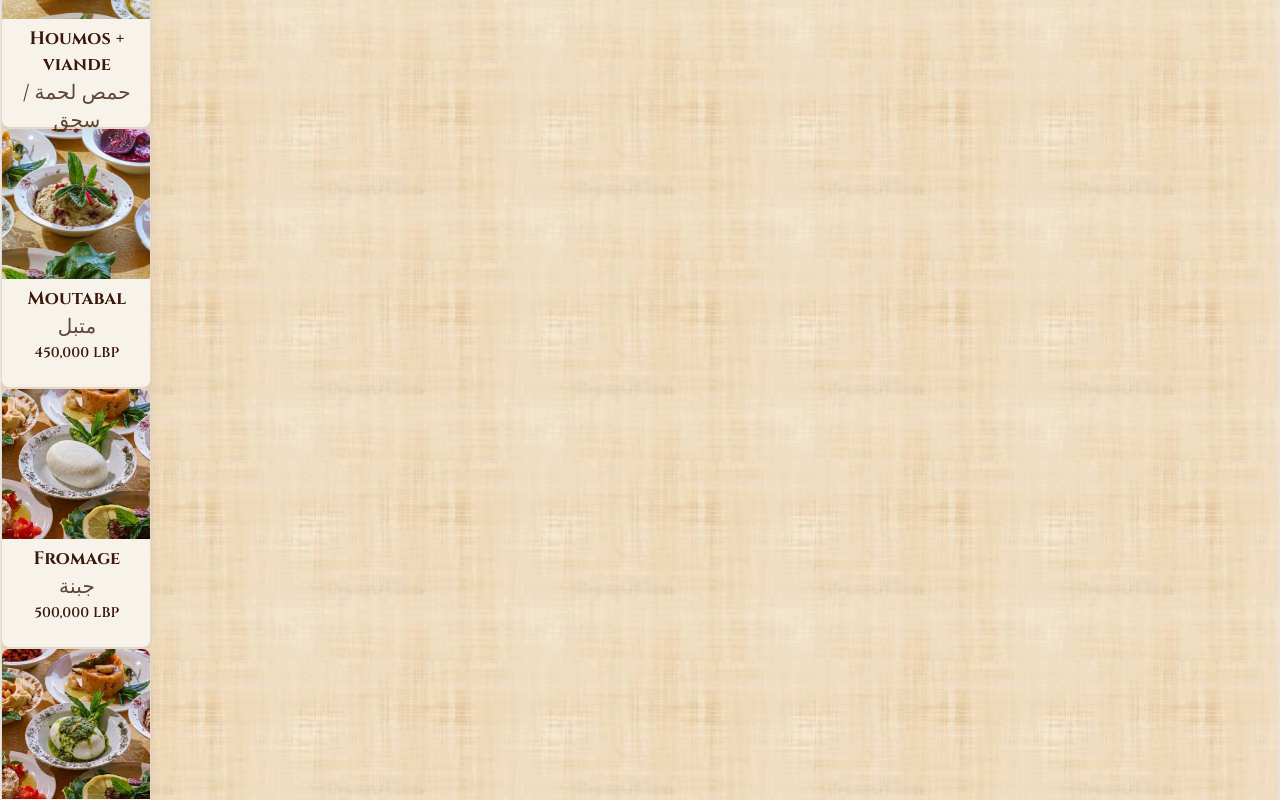
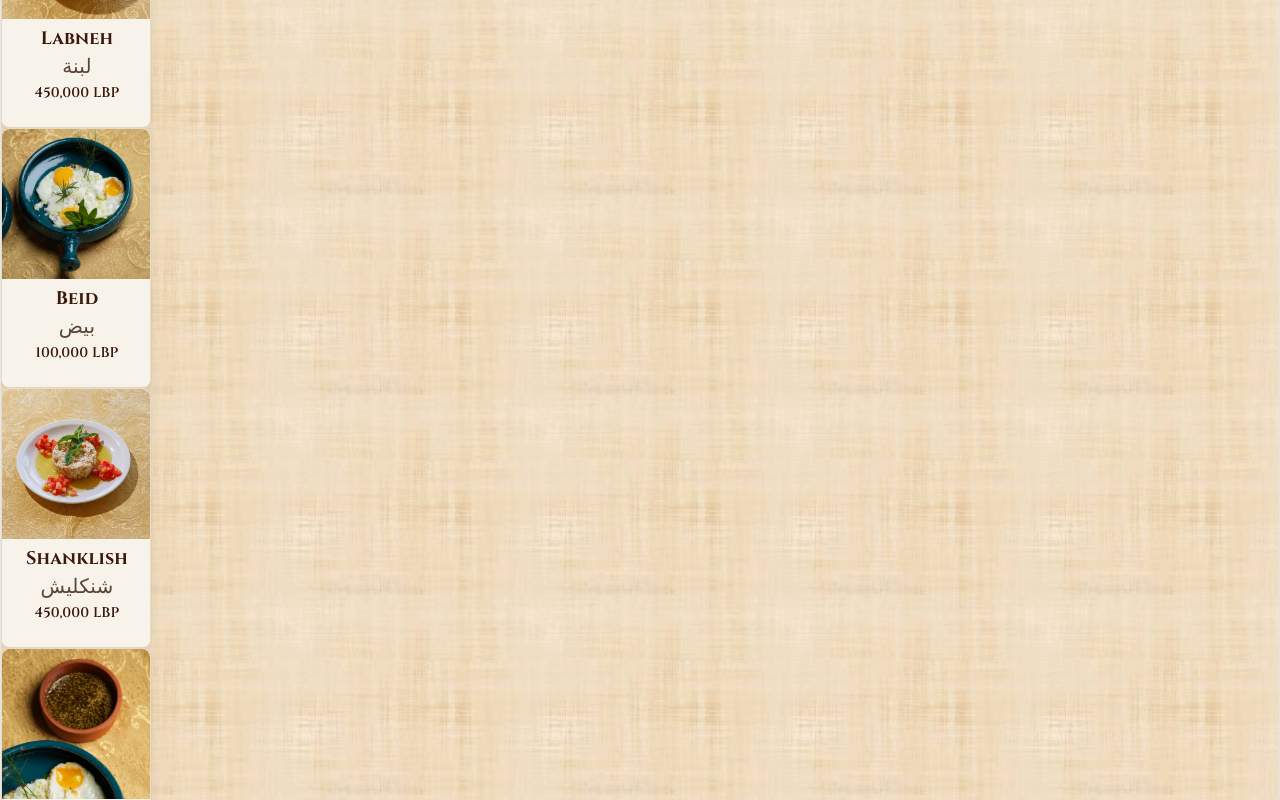
Before and after one commit to KaramRestaurant/Menu, a React (Vite) app: page / in a window 1280 px wide. Shown: the part 740-1540 px from the top of the page. Built offline with nearby package versions, Linux system fonts and the light colour scheme.

Commit message:
--Updates

```diff
--- a/src/App.jsx
+++ b/src/App.jsx
@@ -41,9 +41,12 @@ import BeidAwarma from './assets/BeidAwarma.jpeg'
 import Zaatar from './assets/Zaatar.jpeg'
 import Arguile from './assets/arguile.jpeg'
 import Veggies from './assets/veggies.jpeg'
+import LabnehBreakfast from './assets/LabnehBreakfast.jpeg'
+import ShanklishBreakfast from './assets/ShanklishBreakfast.jpeg'
+
 function App() {
   const [selected, setSelected] = useState('Menu')
-  const [selection, setSelection] = useState('Cold Mezza')
+  const [selection, setSelection] = useState('Breakfast')
   const items = [
     "Pizza",
     "Burger",
@@ -204,12 +207,12 @@ function App() {
       price: '350,000 LBP',
       image:Omelette
     },
-    { firstName: 'Labneh', secondName: 'لبنة', price: '450,000 LBP',image:Labneh },
+    { firstName: 'Labneh', secondName: 'لبنة', price: '450,000 LBP',image:LabnehBreakfast },
     {
       firstName: 'Beid',
       secondName: 'بيض', price: '100,000 LBP',image:Beid,
     },
-    { firstName: 'Shanklish', secondName: 'شنكليش', price: '450,000 LBP',image:Shanklish },
+    { firstName: 'Shanklish', secondName: 'شنكليش', price: '450,000 LBP',image:ShanklishBreakfast },
     {
       firstName: 'Zaatar/Zaytoun',
       secondName: 'زعتر/زيتون',
```
Also changed, not shown: src/assets/LabnehBreakfast.jpeg (added), src/assets/ShanklishBreakfast.jpeg (added).
